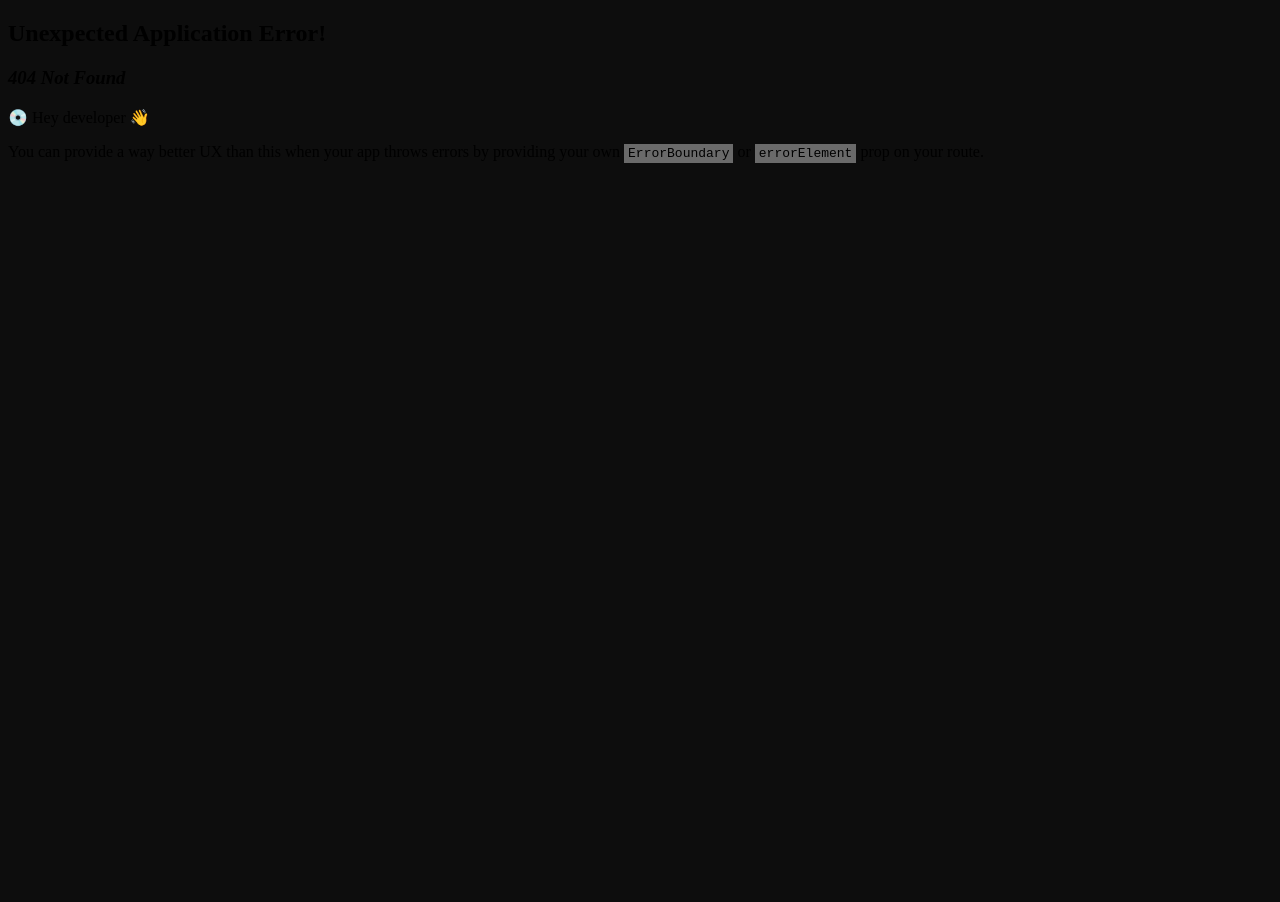
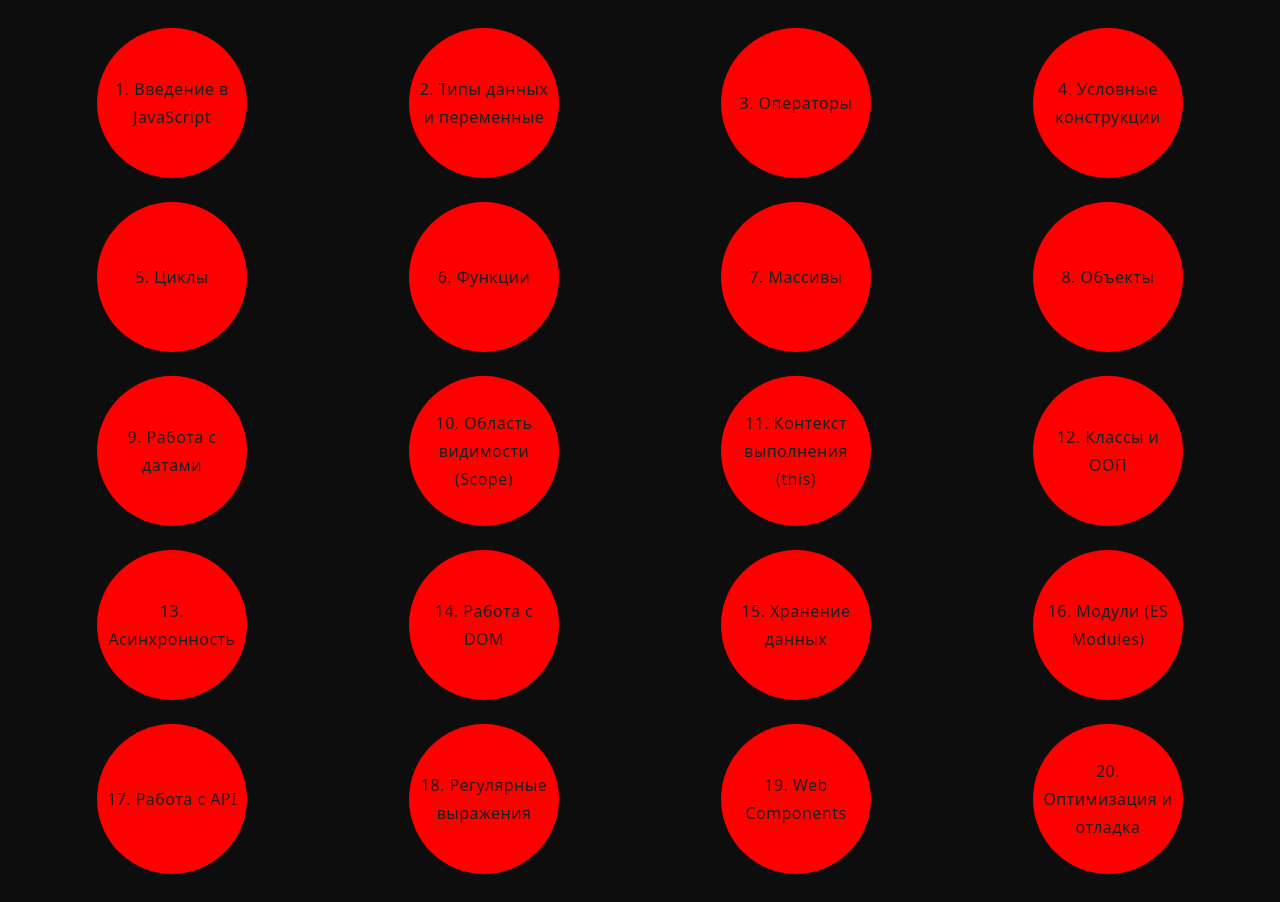
Before and after one commit to RedSquid2212/diploma-frontend, a React (Vite) app in the folder transparent-world/: page /courses/js in a window 1280 px wide. Before the commit this address had no page. Before the commit the page ends 800 px from the top, so only its background shows below. Built offline with nearby package versions, Linux system fonts and the light colour scheme; a web font is replaced by a local one.

Commit message:
Добавила сетку с темами

```diff
--- a/transparent-world/src/components/CircleButton/CircleButton.scss
+++ b/transparent-world/src/components/CircleButton/CircleButton.scss
@@ -2,7 +2,6 @@
     border-radius: 50%;
     text-transform: none;
     color: #1E1E1E;
-    font-size: 32px;
     font-family: "Underdog", system-ui;
     cursor: pointer;
     transition: transform 0.2s;
--- a/transparent-world/src/components/CircleButton/CircleButton.tsx
+++ b/transparent-world/src/components/CircleButton/CircleButton.tsx
@@ -14,6 +14,7 @@ type Props = {
     readonly width: number;
     readonly height: number;
     readonly backgroundColor: string;
+    readonly fontSize: string;
     readonly position: Position;
     readonly positionType: 'absolute' | 'relative' | 'static',
     readonly animated: boolean;
@@ -24,6 +25,7 @@ const CircleButtonComponent: FC<Props> = ({
     width,
     height,
     backgroundColor,
+    fontSize,
     position,
     positionType,
     animated,
@@ -33,6 +35,7 @@ const CircleButtonComponent: FC<Props> = ({
         width,
         height,
         backgroundColor,
+        fontSize,
         position: positionType,
         ...position,
     };
--- /dev/null
+++ b/transparent-world/src/components/ThemesGrid/ThemesGrid.scss
@@ -0,0 +1,12 @@
+.themes-container {
+    display: flex;
+    align-items: center;
+    justify-content: center;
+    padding: 20px;
+}
+
+.theme-cell {
+    display: flex;
+    align-items: center;
+    justify-content: center;
+}
--- /dev/null
+++ b/transparent-world/src/components/ThemesGrid/ThemesGrid.tsx
@@ -0,0 +1,36 @@
+import { FC, memo } from 'react';
+import { Theme } from '../../models/theme';
+import './ThemesGrid.scss';
+import { CircleButton } from '../CircleButton/CircleButton';
+import { Grid } from '@mui/material';
+
+type Props = {
+    readonly themes: readonly Theme[];
+};
+
+const ThemesGridComponent: FC<Props> = ({ themes }) => {
+    return (
+        <div className="themes-container">
+            <Grid container spacing={3} columns={{xl: 5, md: 4, sm: 3, xs: 2}}>
+                {
+                    themes.map((theme, index) => (
+                        <Grid key={index} size={1} className="theme-cell">
+                            <CircleButton
+                                text={`${index + 1}. ${theme.name}`}
+                                width={150}
+                                height={150}
+                                backgroundColor='red'
+                                fontSize='16px'
+                                position={{}}
+                                positionType='static'
+                                animated={false}
+                            />
+                        </Grid>
+                    ))
+                }
+            </Grid>
+        </div>
+    )
+};
+
+export const ThemesGrid = memo(ThemesGridComponent);
--- a/transparent-world/src/pages/CoursesPage/CoursesPage.tsx
+++ b/transparent-world/src/pages/CoursesPage/CoursesPage.tsx
@@ -27,6 +27,7 @@ const CoursesPageComponent: FC = () => {
                     height={250}
                     position={{}}
                     positionType='static'
+                    fontSize='32px'
                     animated={false}
                     backgroundColor='#FF10F0'
                 />
@@ -47,6 +48,7 @@ const CoursesPageComponent: FC = () => {
                     position={{}}
                     positionType='static'
                     animated={false}
+                    fontSize='32px'
                     backgroundColor='#00F5D4'
                 />
             </div>
@@ -66,6 +68,7 @@ const CoursesPageComponent: FC = () => {
                     position={{}}
                     positionType='static'
                     animated={false}
+                    fontSize='32px'
                     backgroundColor='#6200EE'
                 />
             </div>
--- /dev/null
+++ b/transparent-world/src/pages/JavaScriptThemesPage/JavaScriptThemesPage.scss
@@ -0,0 +1,7 @@
+.grid-container {
+    display: flex;
+    justify-content: center;
+    align-items: center;
+    width: 100%;
+    height: 100%;
+}
--- /dev/null
+++ b/transparent-world/src/pages/JavaScriptThemesPage/JavaScriptThemesPage.tsx
@@ -0,0 +1,14 @@
+import { FC, memo } from "react";
+import { ThemesGrid } from "../../components/ThemesGrid/ThemesGrid";
+import { jsThemes } from "../../mocks/jsThemes";
+import './JavaScriptThemesPage.scss';
+
+const JavaScriptThemesPageComponent: FC = () => {
+    return (
+        <div className="grid-container">
+            <ThemesGrid themes={jsThemes}/>
+        </div>
+    );
+};
+
+export const JavaScriptThemesPage = memo(JavaScriptThemesPageComponent);
--- a/transparent-world/src/pages/StartPage/StartPage.tsx
+++ b/transparent-world/src/pages/StartPage/StartPage.tsx
@@ -18,6 +18,7 @@ const StartPageComponent: FC = () => {
                     left: '25%',
                     top: '300px',
                 }}
+                fontSize='32px'
                 positionType='absolute'
                 animated={false}
             />
@@ -30,6 +31,7 @@ const StartPageComponent: FC = () => {
                     top: '200px',
                     right: '20%',
                 }}
+                fontSize='32px'
                 positionType='absolute'
                 animated={false}
             />
@@ -43,6 +45,7 @@ const StartPageComponent: FC = () => {
                         bottom: '60px',
                         left: 'calc(50% - 150px)',
                     }}
+                    fontSize='32px'
                     positionType='absolute'
                     animated={true}
                 />
```
Also changed, not shown: transparent-world/src/main.tsx (+6 -1 lines).
